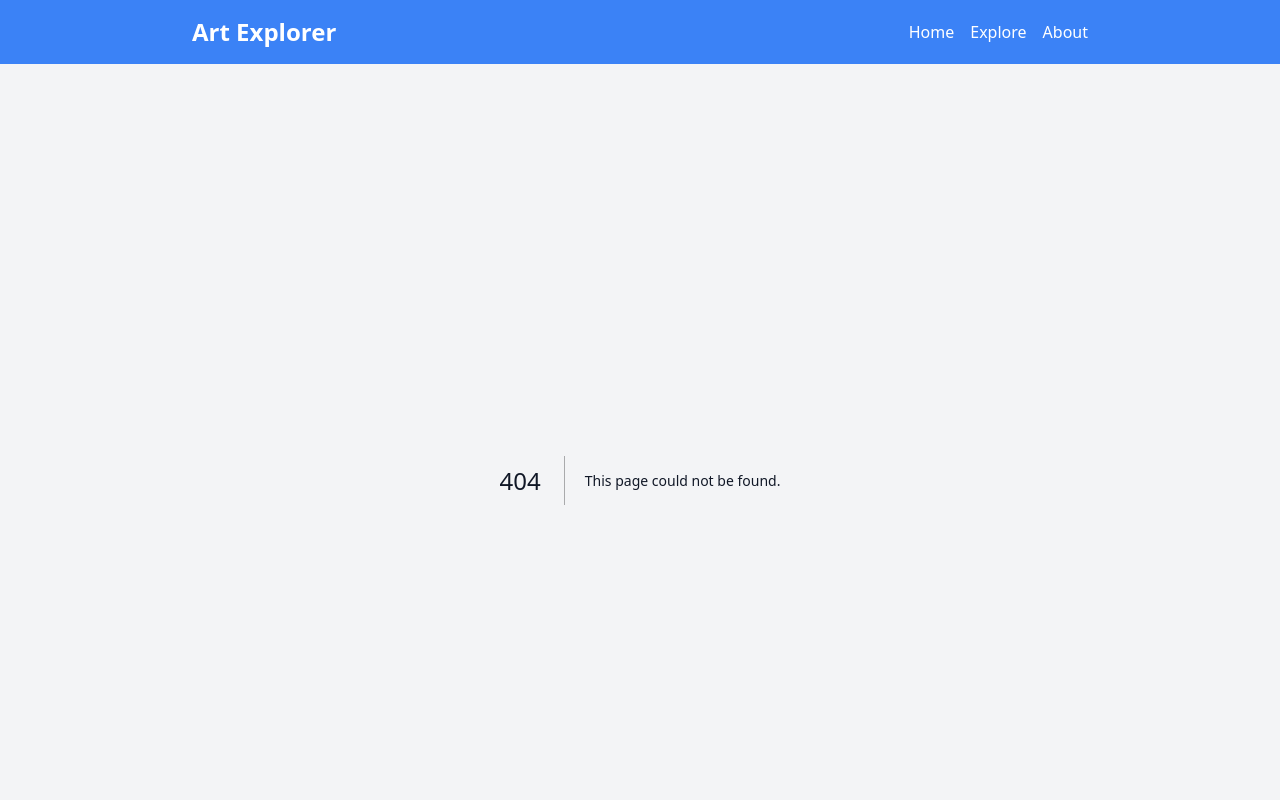
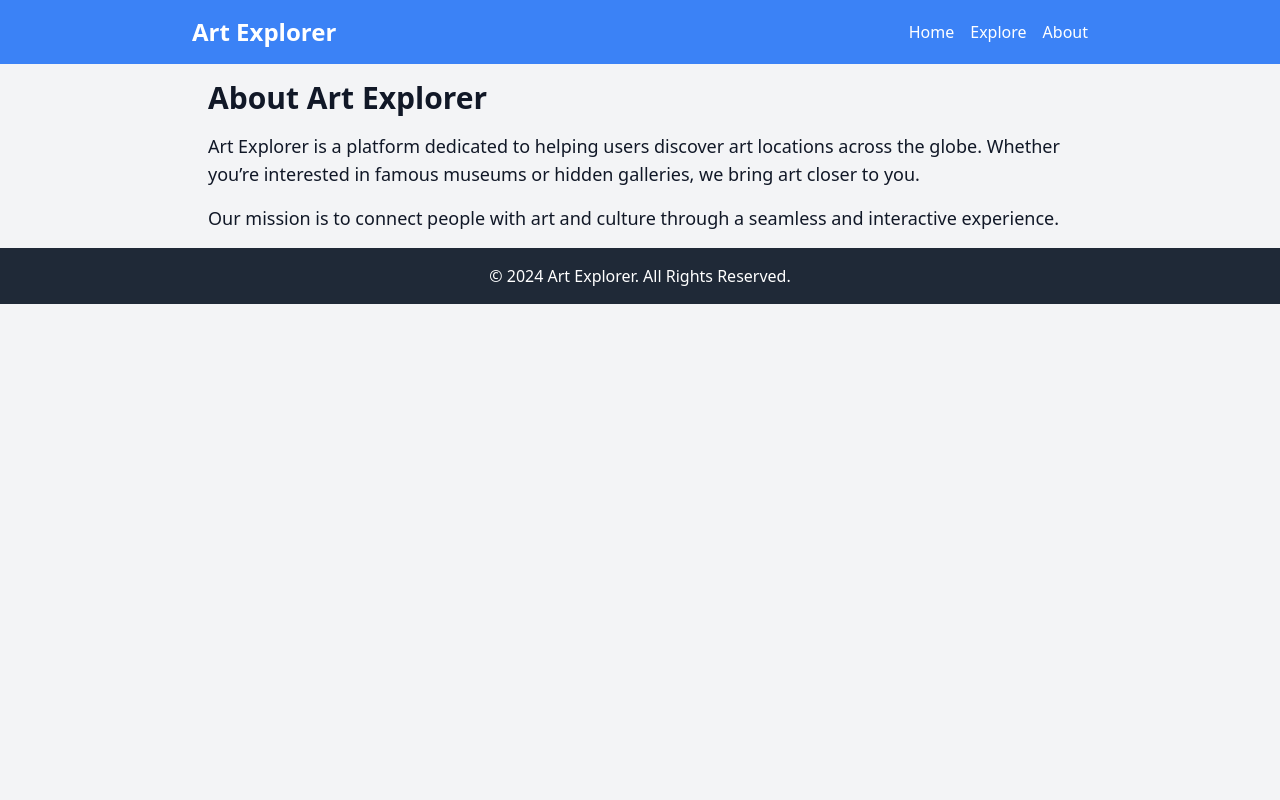
Before and after one commit to Jason-Hargrove/art-explorer, a Next.js app: page /about in a window 1280 px wide. Before the commit this address had no page. Shown: the top 800 px of the page. Built offline with nearby package versions, Linux system fonts and the light colour scheme.

Commit message:
Added pages and updated links

```diff
--- /dev/null
+++ b/src/app/about/page.tsx
@@ -0,0 +1,18 @@
+// src/app/about/page.tsx
+import { FC } from 'react';
+
+const About: FC = () => {
+  return (
+    <div>
+      <h1 className="text-3xl font-bold mb-4">About Art Explorer</h1>
+      <p className="text-lg">
+        Art Explorer is a platform dedicated to helping users discover art locations across the globe. Whether you’re interested in famous museums or hidden galleries, we bring art closer to you.
+      </p>
+      <p className="mt-4 text-lg">
+        Our mission is to connect people with art and culture through a seamless and interactive experience.
+      </p>
+    </div>
+  );
+};
+
+export default About;
--- /dev/null
+++ b/src/app/explore/page.tsx
@@ -0,0 +1,12 @@
+import { FC } from "react";
+
+const Explore: FC = () => {
+  return (
+    <div>
+      <h1 className="text-3xl font-bold mb-4">Explore Art Locations</h1>
+      <p className="text-lg">Discover and explore art museums, galleries, and installations around the world</p>
+    </div>
+  );
+};
+
+export default Explore;
--- a/src/app/layout.tsx
+++ b/src/app/layout.tsx
@@ -1,6 +1,7 @@
 import type { Metadata } from "next";
 import localFont from "next/font/local";
 import "./globals.css";
+import Link from "next/link";
 
 // Maybe use local fonts?
 
@@ -29,19 +30,19 @@ export default function RootLayout({
             <h1 className="text-xl md:text-2xl font-bold">Art Explorer</h1>
             <ul className="flex flex-col md:flex-row space-y-2 md:space-y-0 md:space-x-4">
               <li>
-                <a href="/" className="hover:underline">
+                <Link href="/" className="hover:underline">
                   Home
-                </a>
+                </Link>
               </li>
               <li>
-                <a href="/explore" className="hover:underline">
+                <Link href="/explore" className="hover:underline">
                   Explore
-                </a>
+                </Link>
               </li>
               <li>
-                <a href="/about" className="hover:underline">
+                <Link href="/about" className="hover:underline">
                   About
-                </a>
+                </Link>
               </li>
             </ul>
           </nav>
```
